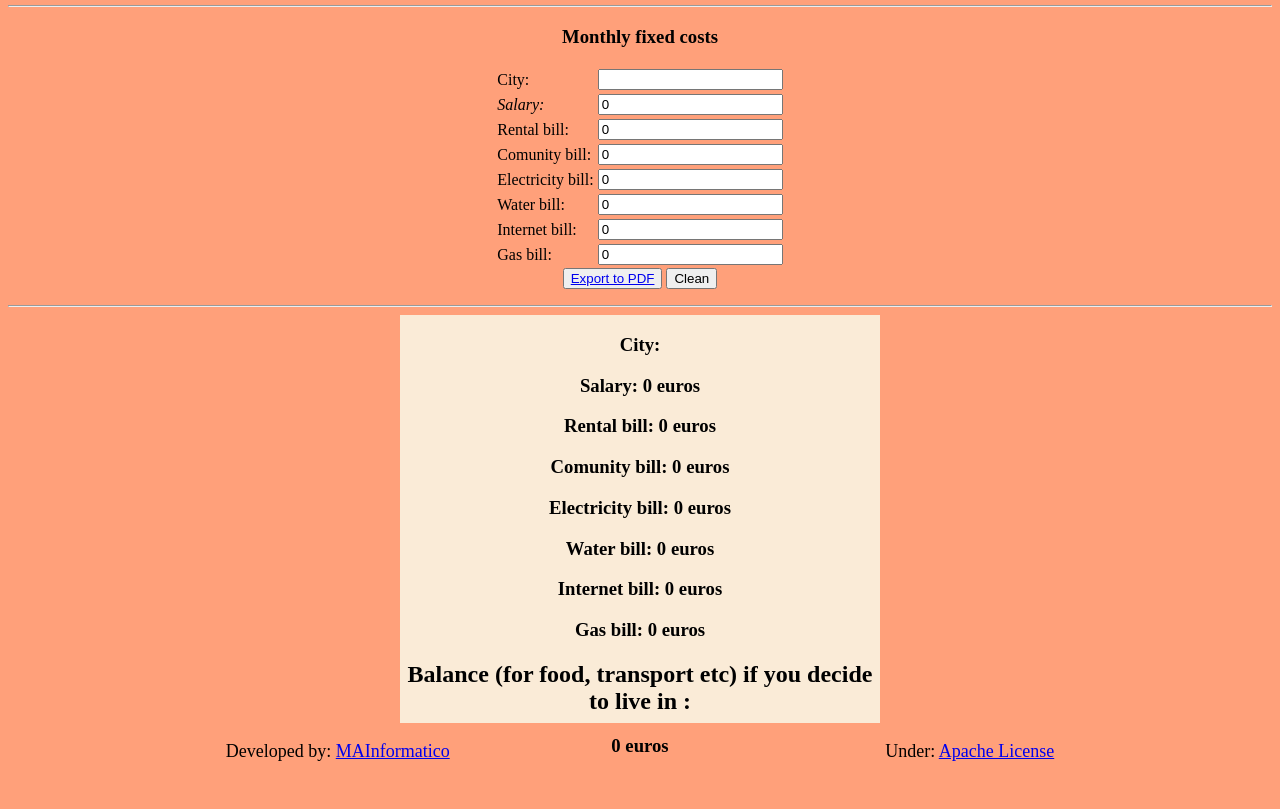
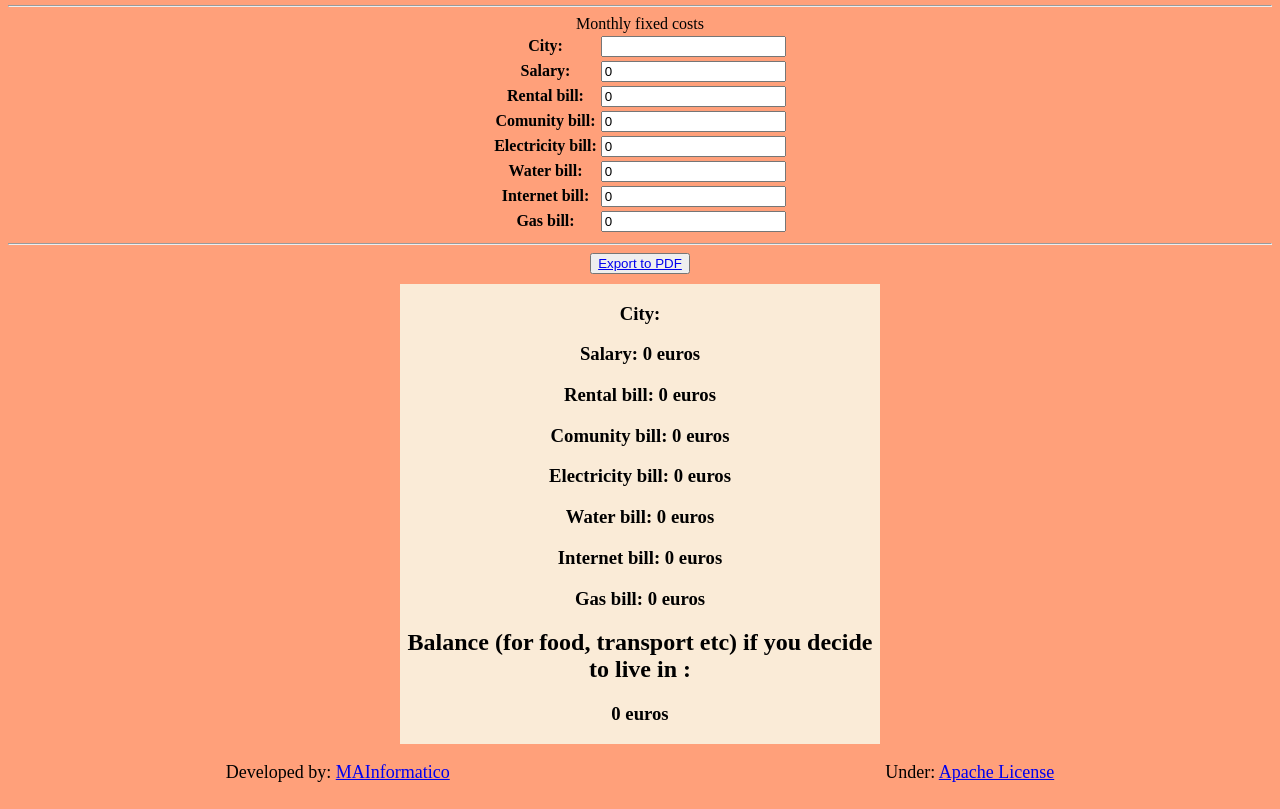
Before and after one commit to MAInformatico/MonthEndNodejs, a plain HTML site: page index.html in a window 1280 px wide. Shown: the part 78-887 px from the top of the page. Before the commit the page ends 866 px from the top, so only its background shows below. Drawn offline with nearby package versions, Linux system fonts and the light colour scheme.

Commit message:
fixing bugs

```diff
--- a/css/style.css
+++ b/css/style.css
@@ -23,6 +23,11 @@ body{
 	display: flex;
 	justify-content: flex-end;
 }
+#table{
+	margin-left:auto;
+	margin-right:auto;
+	text-align:center;
+}
 
 #print{
 	display: flex;
@@ -30,6 +35,9 @@ body{
 	background-color: antiquewhite;
 	height:52%;
 	width:38%;
+	margin-left:auto;
+	margin-right:auto;
+	text-align:center;
 }
 
 #button{
--- a/index.html
+++ b/index.html
@@ -1,4 +1,5 @@
-<html>
+<!DOCTYPE html>
+<html lang="en">
 <head>
 <title>Month End</title>
 <script src="https://ajax.googleapis.com/ajax/libs/angularjs/1.7.7/angular.min.js"></script>
@@ -15,7 +16,7 @@
         <div class="unavailable">
             Javascript is not available in your browser.<br />
             Please,<br />
-            <b><i>active Javascript</i></b>.<br />
+            <strong>active Javascript</strong>.<br />
         </div>
     </noscript>
     <header>
@@ -24,28 +25,25 @@
 	</div>
     </header>
 
-	<div id="data" ng-app="calculate" ng-controller="ctrl"  align="center">
+	<div id="data" ng-app="calculate" ng-controller="ctrl">
 		<hr>
-		<div id="table">
-		<form>
-		<label><h3>Monthly fixed costs</h3></label>
-		<table>
-			<tr><td><label id="City">City:</label></td><td><input type="text" ng-model="city"></td></tr>
-			<tr><td><label id="Salary">Salary:</label></td><td><input type="number" ng-model="salary"></td></tr>
-			<tr><td><label id="Rental">Rental bill:</label></td><td><input type="number" ng-model="rentb"></td></tr>
-			<tr><td><label id="Comunity">Comunity bill:</label></td><td><input type="number" ng-model="comub"></td></tr>
-			<tr><td><label id="Electricity">Electricity bill:</label></td><td><input type="number" ng-model="elecb"></td></tr>
-			<tr><td><label id="Water">Water bill:</label></td><td><input type="number" ng-model="watb"></td></tr>
-			<tr><td><label id="Internet">Internet bill:</label></td><td><input type="number" ng-model="intb"></td></tr>
-			<tr><td><label id="Gas">Gas bill:</label></td><td><input type="number" ng-model="gasb"></td></tr>
+		<div id="divtable">
+		<table id="table">
+			<caption>Monthly fixed costs</caption>
+			<tr><th scope="col">City:</th><td><input type="text" ng-model="city"></td></tr>
+			<tr><th scope="col">Salary:</th><td><input type="number" ng-model="salary"></td></tr>
+			<tr><th scope="col">Rental bill:</th><td><input type="number" ng-model="rentb"></td></tr>
+			<tr><th scope="col">Comunity bill:</th><td><input type="number" ng-model="comub"></td></tr>
+			<tr><th scope="col">Electricity bill:</th><td><input type="number" ng-model="elecb"></td></tr>
+			<tr><th scope="col">Water bill:</th><td><input type="number" ng-model="watb"></td></tr>
+			<tr><th scope="col">Internet bill:</th><td><input type="number" ng-model="intb"></td></tr>
+			<tr><th scope="col">Gas bill:</th><td><input type="number" ng-model="gasb"></td></tr>
 		</table>
+		</div>
+		<hr>
 		<div id="button">
 			<button type="button"><a href="javascript:printPDF()">Export to PDF</a></button>
-			<input type="reset" value="Clean" />
 		</div>
-		</form>
-		</div>
-		<hr>
 			<div id="print">
 				<div id="Balance" ng-style="balance">
 					<h3>City: {{city}}</h3>
```
